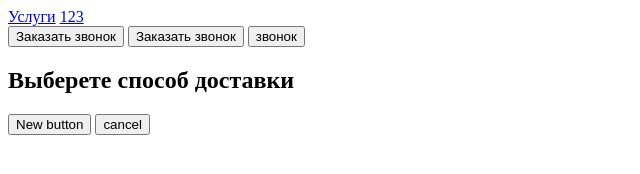
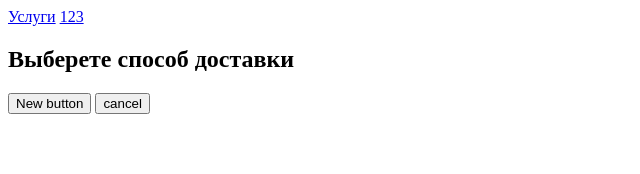
Before and after one commit to margunkin/special-app, a plain HTML site: page index.html in a window 1280 px wide. Shown: the whole page, without its empty margins (0-640 px from the left). Drawn offline with Linux system fonts and the light colour scheme.

Commit message:
new changed (#5)

```diff
--- a/index.html
+++ b/index.html
@@ -15,9 +15,8 @@
         </nav>
         <div>
 
-            <button>Заказать звонок</button>
-            <button>Заказать звонок</button>
-             <button> звонок</button>
+
+
         </div>
     </header>
     <h2>Выберете способ доставки</h2>
```
